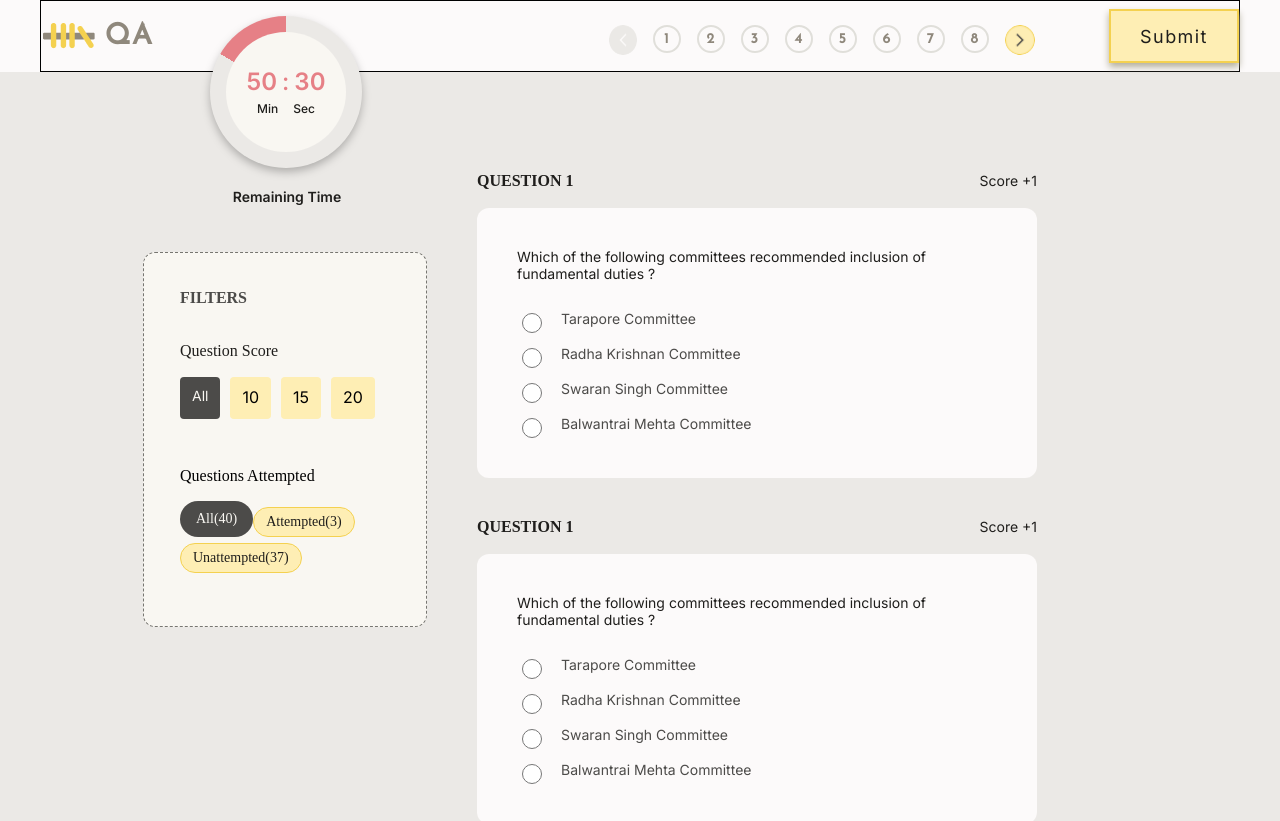
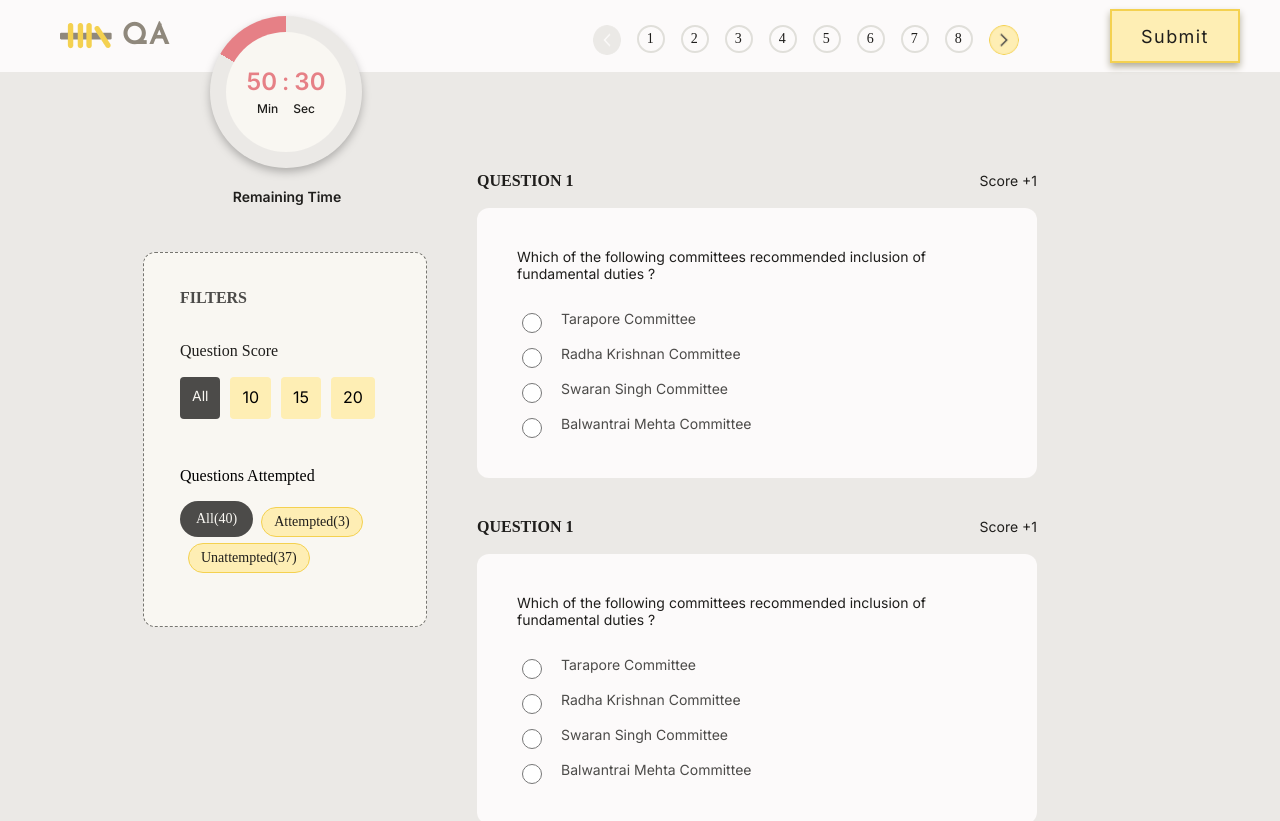
Before and after one commit to Rani-rathod/mcq-test-portal, a Next.js app: page /McqComponent in a window 1280 px wide. Shown: the top 821 px of the page. Built offline with nearby package versions, Linux system fonts and the light colour scheme.

Commit message:
Corection on mobile view

```diff
--- a/app/McqComponent/header.css
+++ b/app/McqComponent/header.css
@@ -1,21 +1,18 @@
 .header-row {
     background: #FCFAFA;
     /* border: 1px solid black; */
-    height: 72px;
-
-
+    /* height: 72px; */
 }
 
 .header-box {
     display: flex;
     width: 1200px;
-
-    border: 1px solid black;
+    /* border: 1px solid black; */
     margin: auto;
     text-align: center;
     justify-content: space-between;
     position: relative;
-    height: 72px;
+    height: auto;
 }
 
 @media (max-width:576px) {
@@ -39,23 +36,23 @@
     /* border: 1px solid red; */
 }
 
-.logo-text {
+.logo-box {
     display: flex;
     width: 112px;
-    height: 36px;
+    /* height: 36px; */
     justify-content: center;
     align-items: center;
     /* border: 1px solid black; */
-    margin-top: 18px;
-    margin-bottom: 18px;
+    /* margin-top: 18px;
+    margin-bottom: 18px; */
 }
 
 @media (max-width: 576px) {
 
-    .logo-text {
+    .logo-box {
         margin: auto;
-        margin-top: 18px;
-        margin-bottom: 18px;
+        /* margin-top: 18px;
+        margin-bottom: 18px; */
 
     }
 
@@ -194,7 +191,6 @@
 }
 
 
-
 @media(max-width: 576px) {
     .submit-button-content {
         position: fixed;
@@ -210,10 +206,11 @@
 
 .logo-pagination {
     display: flex;
-    width: 994px;
+    width: 997px;
     /* border:1px solid black; */
     height: 72px;
     justify-content: space-between;
+    padding: 18px;
 }
 
 
@@ -221,7 +218,7 @@
     .logo-pagination {
         display: block;
         width: 100%;
-        border-top: 1px solid #EBE9E6;
+        /* border-top: 1px solid #EBE9E6; */
         background: var(--Light-a, #FCFAFA);
         box-shadow: 0px 4px 3px 0px rgba(0, 0, 0, 0.10);
 
--- a/app/McqComponent/header.js
+++ b/app/McqComponent/header.js
@@ -7,7 +7,7 @@ function Headerpage() {
             <div className="header-row ">
                 <div className='header-box '>
                     <div className='logo-pagination'>
-                        <div className='logo-text'>
+                        <div className='logo-box'>
                             <img className="logo" src="Logo.png" alt="Logo" />
                             <span className="header-title">QA</span>
                         </div>
--- a/app/McqComponent/pagination.css
+++ b/app/McqComponent/pagination.css
@@ -43,17 +43,19 @@
 .pageNo {
     border: 2px solid #E0DFDA;
     width: 28px;
-    /* height: 28px; */
     font-size: 14px;
     display: flex;
     align-items: center;
     justify-content: center;
     border-radius: 50%;
-    /* margin-left: 16px; */
+    color: #1F1E1C;
+    text-align: center;
+    font-family: "Inria Sans";
+    font-style: normal;
+    font-weight: 400;
+    line-height: 120%;
+}
 
-
-
-}
 .arrow-logo {
     width: 28px;
     /* height: 30px; */
@@ -88,9 +90,12 @@
 @media (max-width: 576px) {
     .Pagination-box {
         display: flex;
-        margin-top: 40px;
+        /* margin-top: 40px; */
+        padding-top: 34px;
+        padding-bottom: 24px;
     }
 }
+
 @media(max-width: 576px) {
     .dotespace {
         /* border: 2px solid #E0DFDA; */
--- a/app/McqComponent/style.css
+++ b/app/McqComponent/style.css
@@ -191,6 +191,7 @@ body {
     border: 1px solid #F4D150;
     background: #FEEEB4;
     margin-top: 6px;
+    margin-left: 8px;
 }
 
 .timer {
@@ -428,7 +429,8 @@ body {
 @media (max-width: 576px) {
     .mobile-view {
         display: block;
-        margin-top: 90px;
+        margin-top: 20px;
+        border: 1px solid red;
 
     }
 
--- a/app/globals.css
+++ b/app/globals.css
@@ -156,9 +156,9 @@ body {
     /* cursor: pointer; */
 }
 
-.start-button:hover {
+/* .start-button:hover {
     background-color: #e67e22;
-}
+} */
 
 .footer {
     /* border: 1px solid blue; */
```
